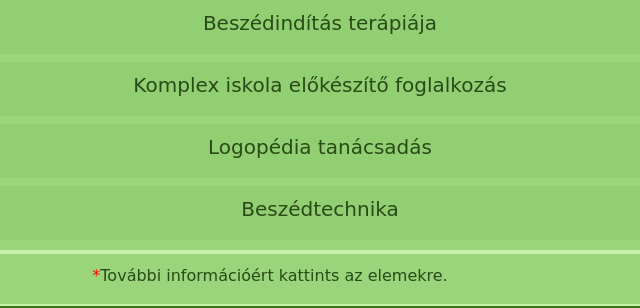
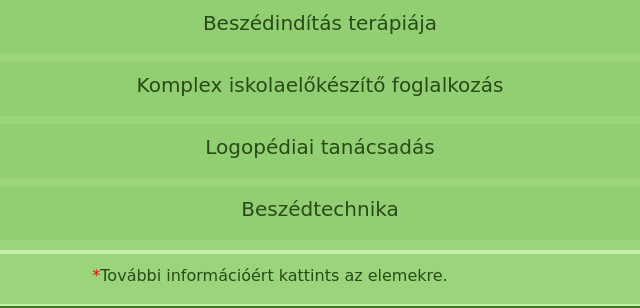
Before and after one commit to SzebenyiArpad/AnitaLogopedus, a plain HTML site: page terapia.html in a window 1280 px wide. Shown: the part 299-607 px from the top of the page, 370-1010 px from the left. Drawn offline with nearby package versions, Linux system fonts and the light colour scheme.

Commit message:
correcting type-os

```diff
--- a/terapia.html
+++ b/terapia.html
@@ -172,7 +172,7 @@
                 src="pictures/beautiful-lips-set/closedMouth.png"
                 alt="closed mouth image"
                 class="m-auto ps-5 rounded float-start" />
-              <p>Komplex iskola előkészítő foglalkozás</p>
+              <p>Komplex iskolaelőkészítő foglalkozás</p>
             </div>
           </div>
           <div class="row p-0 m-0 border-top border-success" id="therapy5">
@@ -193,7 +193,7 @@
                 src="pictures/beautiful-lips-set/closedMouth.png"
                 alt="closed mouth image"
                 class="m-auto ps-5 rounded float-start" />
-              <p>Logopédia tanácsadás</p>
+              <p>Logopédiai tanácsadás</p>
             </div>
           </div>
           <div class="row p-0 m-0 border-top border-success" id="therapy6">
```
